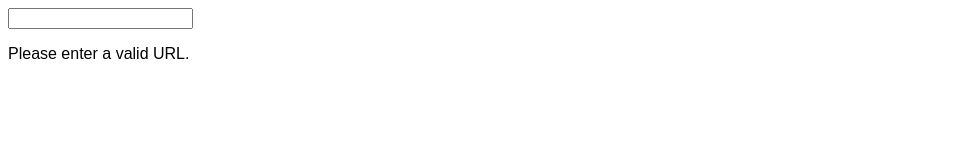
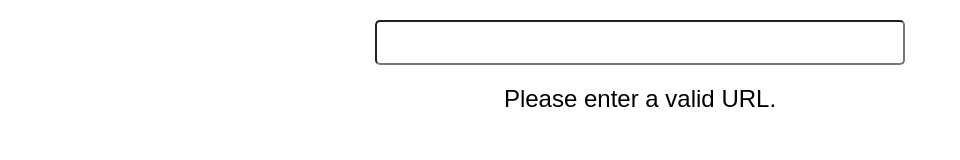
Before and after one commit to dxke/tuta-task, a website built with webpack: page dist/index.html in a window 1280 px wide. Shown: the whole page, without its empty margins (0-960 px from the left). Built offline with Linux system fonts and the light colour scheme.

Commit message:
add example folder + additional styling

```diff
--- a/src/client/index.js
+++ b/src/client/index.js
@@ -56,7 +56,8 @@ inputURL.addEventListener("input", async () => {
       const result = await response.json();
       pResult.textContent = result.message;
     } catch (error) {
-      pResult.textContent = "Error connecting to server";
+      pResult.textContent =
+        "Error connecting to server. Please start the server and try again.";
     }
   }, 1000);
 });
--- a/src/client/style.css
+++ b/src/client/style.css
@@ -1,5 +1,7 @@
+/* add basic styling */
+
 body {
-  font-family: Arial, sans-serif;
+  font-family: Arial, Helvetica, sans-serif;
 }
 
 .container {
@@ -7,11 +9,22 @@ body {
   text-align: center;
 }
 
-#urlInput {
-  width: 80%;
+input {
+  width: 40%;
   padding: 10px;
+  font-size: 18px;
+  border-radius: 5px;
 }
 
-#result {
+p {
   margin-top: 20px;
+  font-size: 24px;
 }
+
+div {
+  margin-top: 20px;
+  display: flex;
+  justify-content: center;
+  flex-direction: column;
+  align-items: center;
+}
```
Also changed, not shown: example-folder/example.html (added, +5 -0 lines), dist/index.bundle.js.
